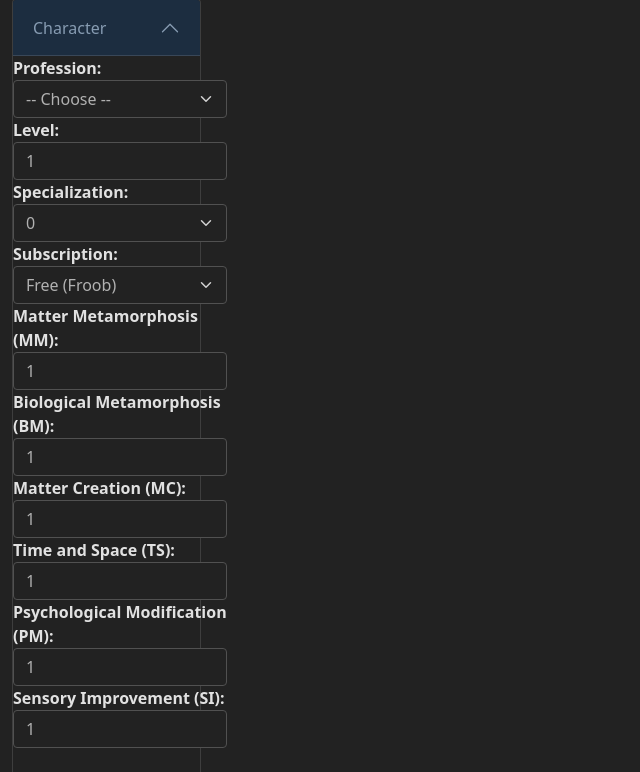
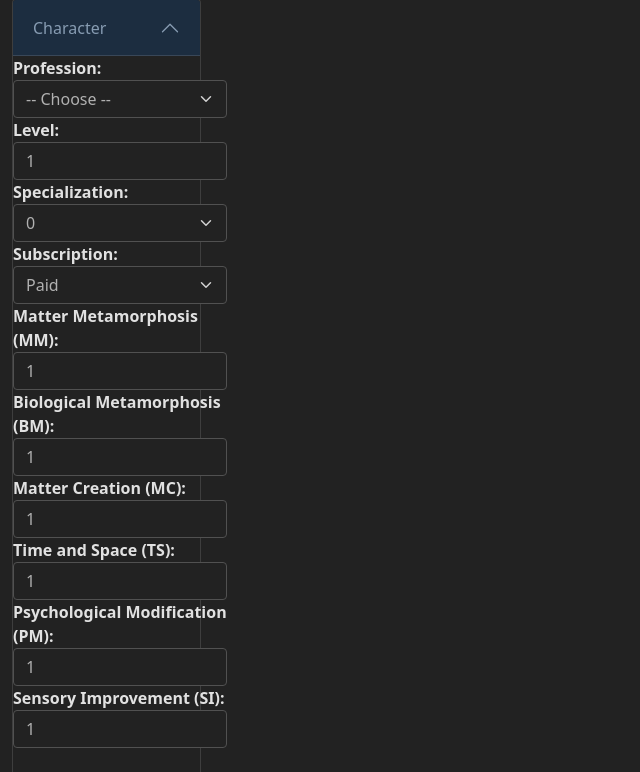
Before and after one commit to TheTinkeringIdiot/Tinkerplants, a Django app: page /tinkernanos/ in a window 1280 px wide. Shown: the part 70-842 px from the top of the page, without its empty margins (0-640 px from the left). Run offline with Django 4.2, Linux system fonts and the light colour scheme; parts of the project's set-up code (start-up, migrations or seed data) failed here and were passed over; some libraries are stand-ins or nearby versions.

Commit message:
default to paid

```diff
--- a/tinkernanos/templates/tinkernanos/index.html
+++ b/tinkernanos/templates/tinkernanos/index.html
@@ -50,9 +50,9 @@
                             <li class="navitem">
                                 <span class="fw-bold">Subscription:</span>
                                 <select class="form-select" id="subscription">
-                                    <option selected value="0">Free (Froob)</option>
+                                    <option value="0">Free (Froob)</option>
                                     <option value="2">Shadowlands (Sloob)</option>
-                                    <option value="128">Paid</option>
+                                    <option selected value="128">Paid</option>
                                 </select>
                             </li>
                             <li class="nav-item">
```
